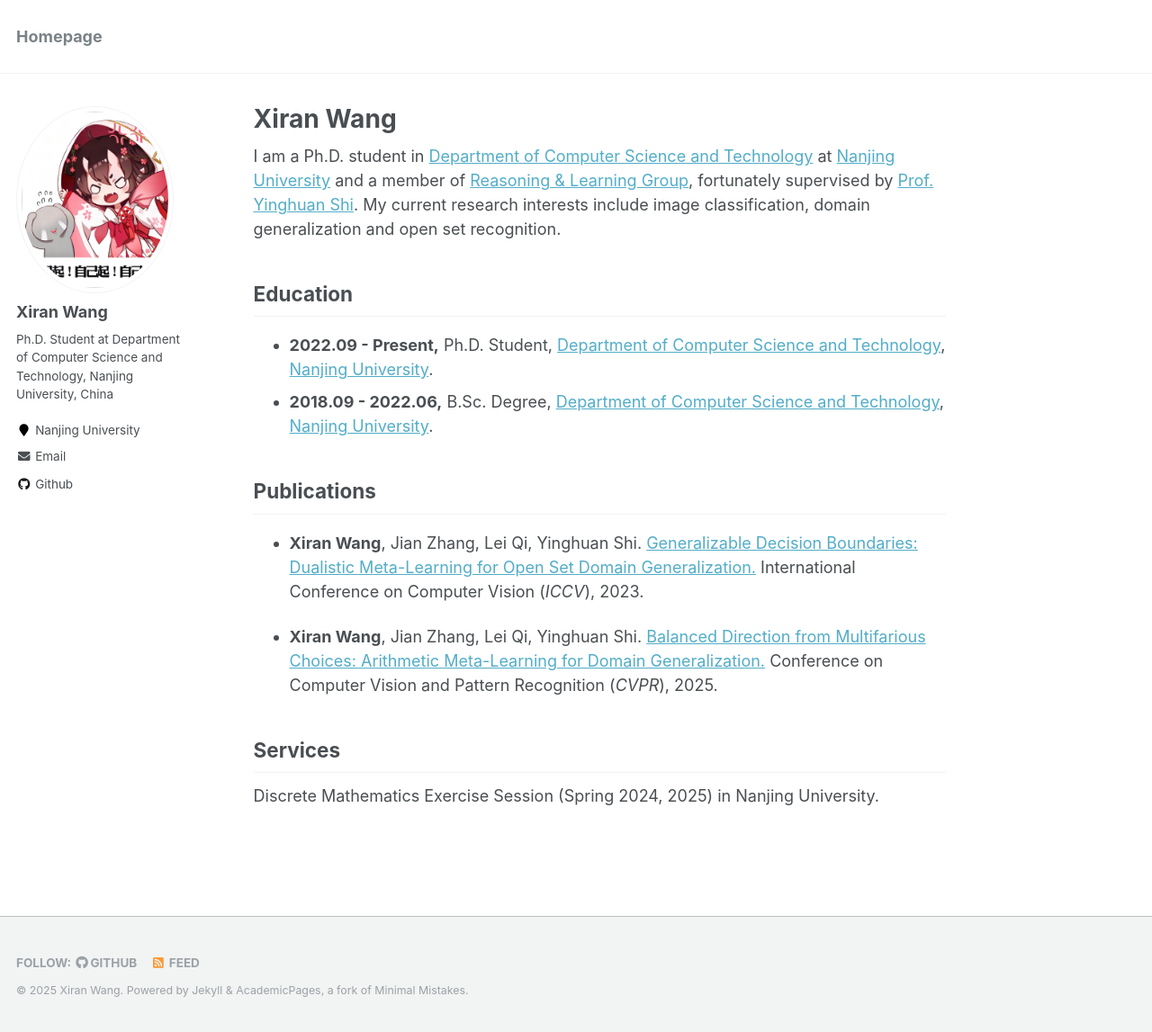
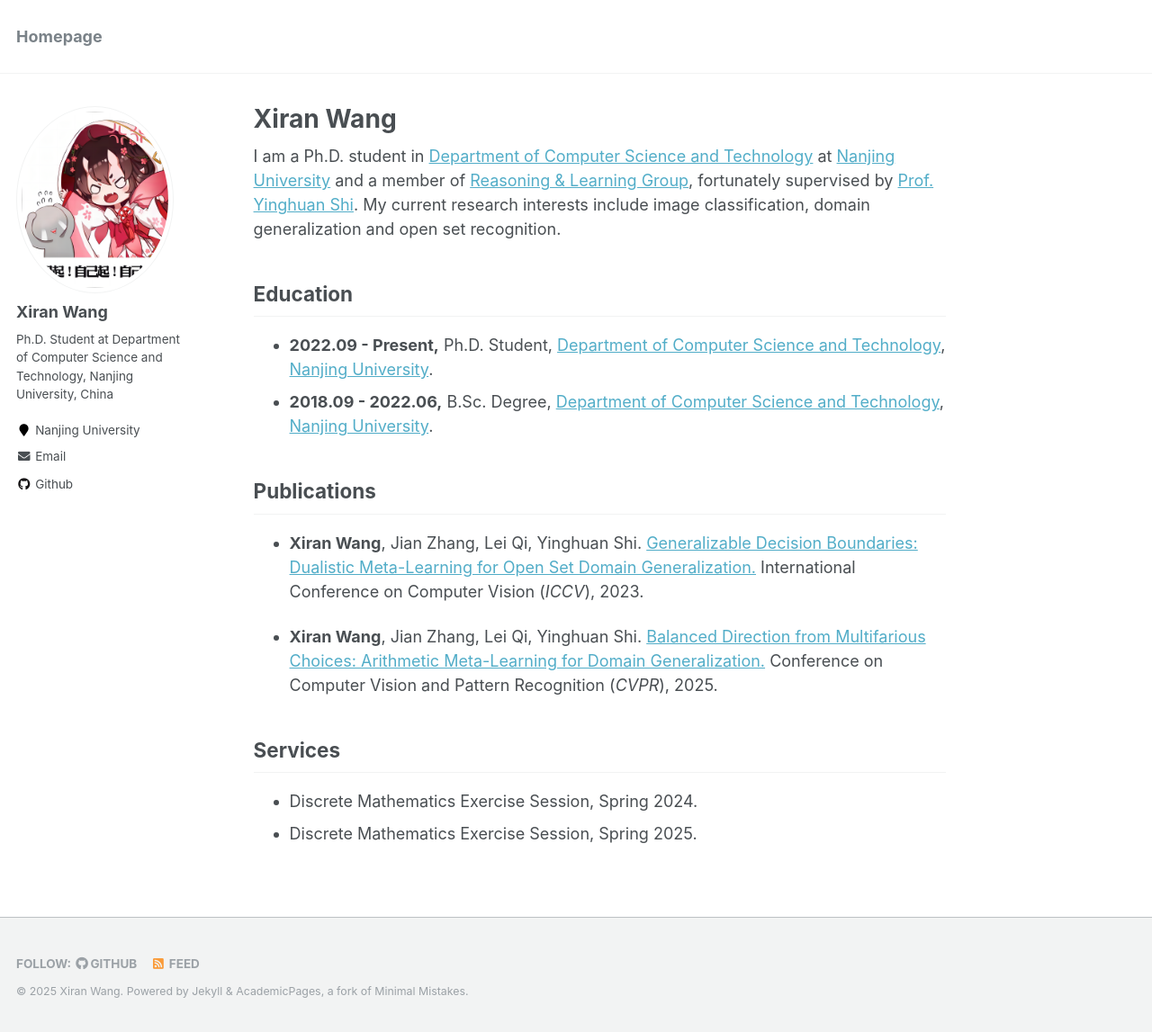
Before and after one commit to zzwdx/zzwdx.github.io, a Jekyll site: the page built from _pages/about.md, in a window 1280 px wide and 1147 px high. Shown: the whole window at 90% size. Built offline with Jekyll 4.4.1, drawn with Linux system fonts in a browser that asks for light colours.

Commit message:
Update about.md

```diff
--- a/_pages/about.md
+++ b/_pages/about.md
@@ -23,7 +23,8 @@
 
 ## Services
 
-Discrete Mathematics Exercise Session (Spring 2024, 2025) in Nanjing University.
++ Discrete Mathematics Exercise Session, Spring 2024.
++ Discrete Mathematics Exercise Session, Spring 2025.
 
 
 
```
